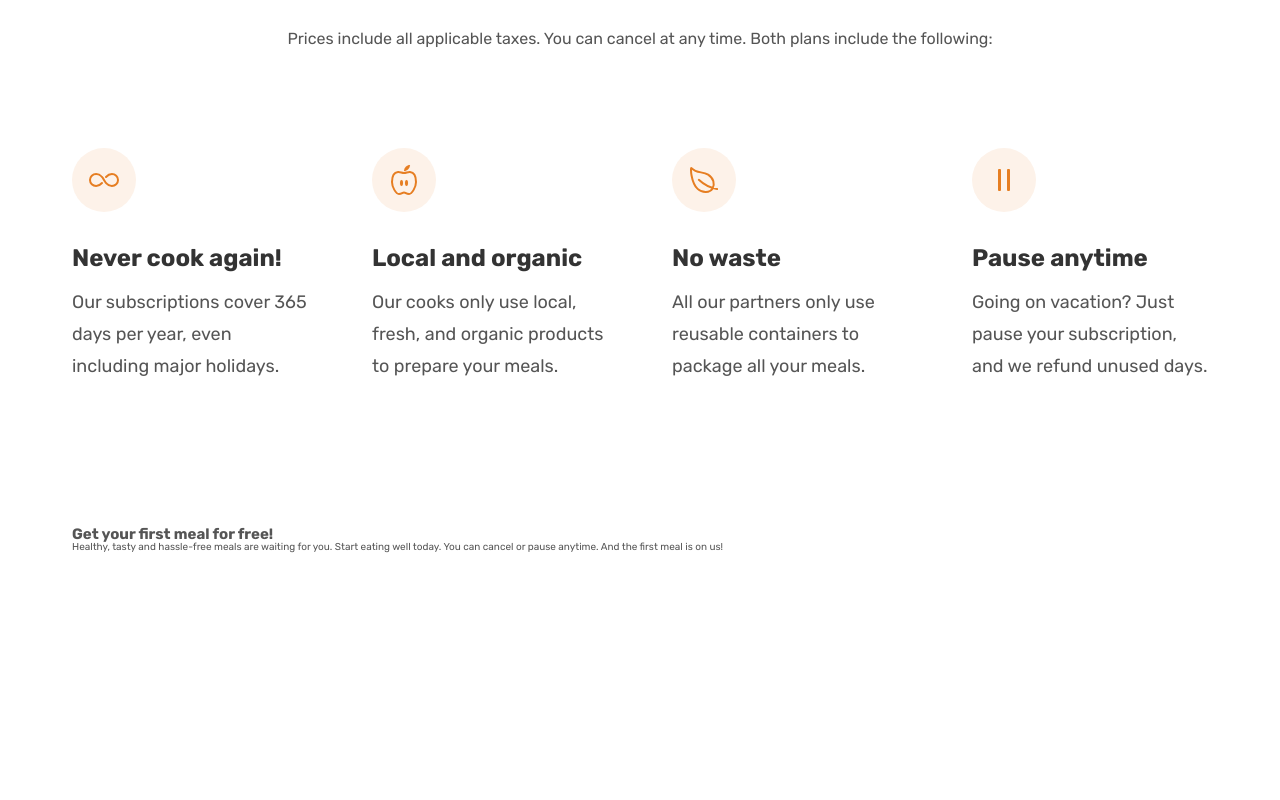
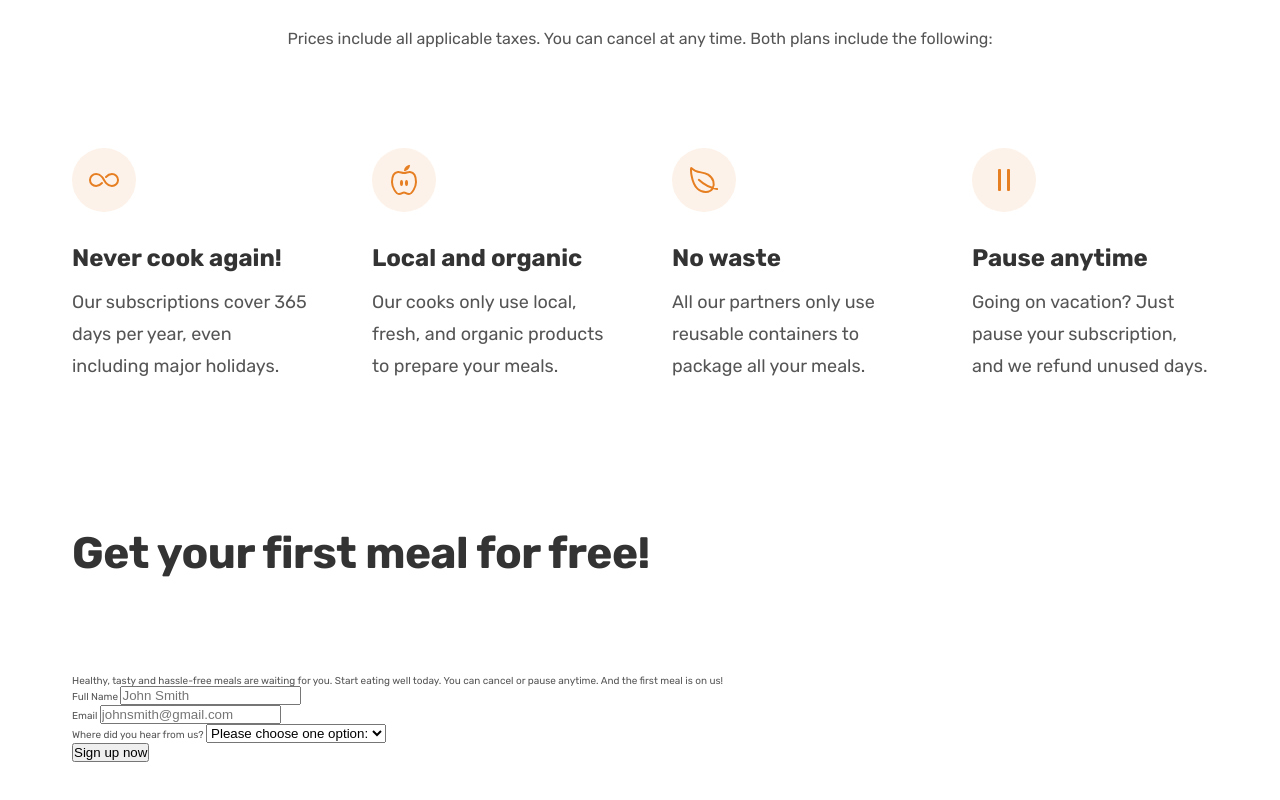
Before and after one commit to ashutosh-naik/omnifood, a plain HTML site: page index.html in a window 1280 px wide. Shown: the part 5477-6277 px from the top of the page. Before the commit the page ends 6157 px from the top, so only its background shows below. Drawn offline with nearby package versions, Linux system fonts and the light colour scheme.

Commit message:
CTA section

```diff
--- a/index.html
+++ b/index.html
@@ -548,18 +548,52 @@
         <div class="container">
           <div class="cta">
             <div class="cta-text-box">
-              <h2>Get your first meal for free!</h2>
-              <p>
+              <h2 class="heading-secondary">Get your first meal for free!</h2>
+              <p class="cta-text">
                 Healthy, tasty and hassle-free meals are waiting for you. Start
                 eating well today. You can cancel or pause anytime. And the
                 first meal is on us!
               </p>
+              <form class="cta-form">
+                <div>
+                  <label for="full-name">Full Name</label>
+                  <input
+                    type="text"
+                    placeholder="John Smith"
+                    name="full-name"
+                    required
+                  />
+                </div>
+                <div>
+                  <label for="email">Email</label>
+                  <input
+                    type="email"
+                    placeholder="johnsmith@gmail.com"
+                    name="email"
+                    required
+                  />
+                </div>
+                <div>
+                  <label for="select-where">Where did you hear from us?</label>
+                  <select name="select-where" id="select-where">
+                    <option value>Please choose one option:</option>
+                    <option value="friends">Friends</option>
+                    <option value="youtube">Youtube</option>
+                    <option value="podcast">Podcast</option>
+                    <option value="facebook">Facebook</option>
+                    <option value="others">Others</option>
+                  </select>
+                </div>
+                <button class="btn btn-form">Sign up now</button>
+              </form>
             </div>
             <div class="cta-img-box"></div>
           </div>
         </div>
       </section>
     </main>
+
+    <footer class="footer"></footer>
 
     <script
       type="module"
```
